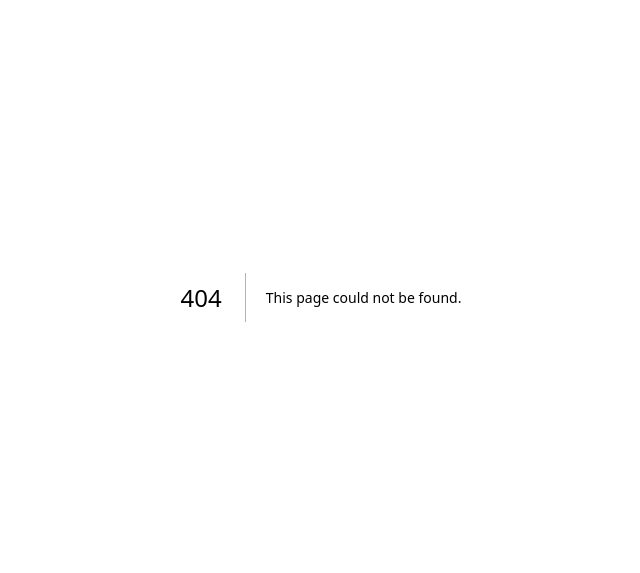
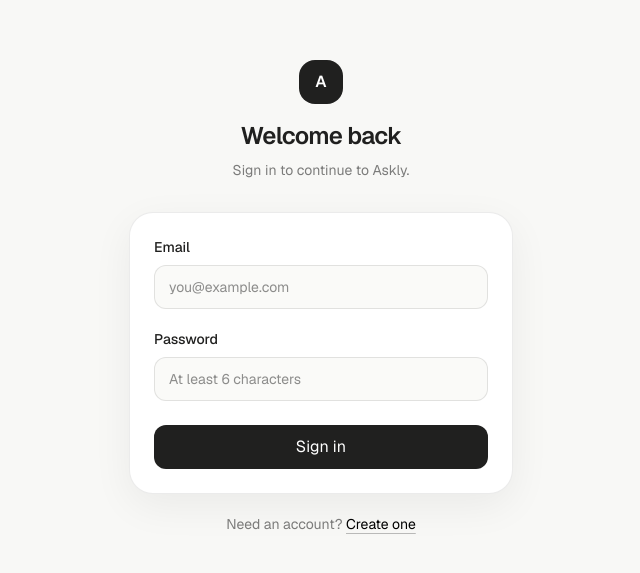
Before and after one commit to chenusimon/TP2-Aplicacion-Serverless---Chenu-Bercellini, a Next.js app: page /login in a window 1280 px wide. Before the commit this address had no page. Shown: the part 103-676 px from the top of the page, without its empty margins (319-959 px from the left). Built offline with nearby package versions, Linux system fonts and the light colour scheme.

Commit message:
minor: meti la pagina de login y sinup

```diff
--- /dev/null
+++ b/app/login/page.tsx
@@ -0,0 +1,78 @@
+"use client";
+
+import { FormEvent, useState } from "react";
+import { useRouter } from "next/navigation";
+import { getSupabaseClient } from "@/lib/supabase/client";
+
+export default function LoginPage() {
+  const router = useRouter();
+  const [isSignUp, setIsSignUp] = useState(false);
+  const [email, setEmail] = useState("");
+  const [password, setPassword] = useState("");
+  const [message, setMessage] = useState("");
+  const [loading, setLoading] = useState(false);
+
+  async function handleSubmit(event: FormEvent<HTMLFormElement>) {
+    event.preventDefault();
+    setLoading(true);
+    setMessage("");
+
+    try {
+      const supabase = getSupabaseClient();
+
+      if (isSignUp) {
+        const { data, error } = await supabase.auth.signUp({ email, password });
+        if (error) throw error;
+
+        if (!data.session) {
+          setMessage("Account created. Check your email to confirm it, then sign in.");
+          setIsSignUp(false);
+          return;
+        }
+      } else {
+        const { error } = await supabase.auth.signInWithPassword({ email, password });
+        if (error) throw error;
+      }
+
+      router.replace("/");
+      router.refresh();
+    } catch (error) {
+      setMessage(error instanceof Error ? error.message : "Authentication failed.");
+    } finally {
+      setLoading(false);
+    }
+  }
+
+  return (
+    <main className="grid min-h-dvh place-items-center bg-[#f8f8f6] px-5 py-10 text-[#20201f]">
+      <section className="w-full max-w-sm">
+        <div className="mb-8 text-center">
+          <div className="mx-auto mb-4 grid size-11 place-items-center rounded-2xl bg-[#20201f] text-base font-semibold text-white">A</div>
+          <h1 className="text-2xl font-semibold tracking-[-0.03em]">{isSignUp ? "Create your account" : "Welcome back"}</h1>
+          <p className="mt-2 text-sm text-black/50">{isSignUp ? "Sign up to start using Askly." : "Sign in to continue to Askly."}</p>
+        </div>
+
+        <form onSubmit={handleSubmit} className="rounded-3xl border border-black/8 bg-white p-6 shadow-[0_12px_40px_rgba(0,0,0,0.06)]">
+          <label className="block text-sm font-medium" htmlFor="email">Email</label>
+          <input id="email" type="email" autoComplete="email" required value={email} onChange={(event) => setEmail(event.target.value)} placeholder="you@example.com" className="mt-2 h-11 w-full rounded-xl border border-black/10 bg-[#fafaf8] px-3.5 text-sm outline-none transition focus:border-black/30 focus:ring-3 focus:ring-black/5" />
+
+          <label className="mt-5 block text-sm font-medium" htmlFor="password">Password</label>
+          <input id="password" type="password" autoComplete={isSignUp ? "new-password" : "current-password"} minLength={6} required value={password} onChange={(event) => setPassword(event.target.value)} placeholder="At least 6 characters" className="mt-2 h-11 w-full rounded-xl border border-black/10 bg-[#fafaf8] px-3.5 text-sm outline-none transition focus:border-black/30 focus:ring-3 focus:ring-black/5" />
+
+          {message && <p role="status" className="mt-4 rounded-xl bg-black/5 px-3 py-2.5 text-sm leading-5 text-black/65">{message}</p>}
+
+          <button type="submit" disabled={loading} className="mt-6 h-11 w-full rounded-xl bg-[#20201f] text-sm font-medium text-white transition hover:bg-black disabled:cursor-not-allowed disabled:opacity-50">
+            {loading ? "Please wait..." : isSignUp ? "Create account" : "Sign in"}
+          </button>
+        </form>
+
+        <p className="mt-5 text-center text-sm text-black/50">
+          {isSignUp ? "Already have an account?" : "Need an account?"}{" "}
+          <button type="button" onClick={() => { setIsSignUp((value) => !value); setMessage(""); }} className="font-medium text-black underline decoration-black/25 underline-offset-4">
+            {isSignUp ? "Sign in" : "Create one"}
+          </button>
+        </p>
+      </section>
+    </main>
+  );
+}
--- a/app/page.tsx
+++ b/app/page.tsx
@@ -1,3 +1,10 @@
+"use client";
+
+import { useEffect, useState } from "react";
+import { useRouter } from "next/navigation";
+import type { User } from "@supabase/supabase-js";
+import { getSupabaseClient } from "@/lib/supabase/client";
+
 const chats = ["Planning a weekend trip", "Explain serverless apps", "Study notes for databases", "Ideas for a portfolio", "Help with TypeScript"];
 
 function Icon({ name }: { name: "chat" | "edit" | "settings" | "user" | "send" | "menu" }) {
@@ -13,6 +20,38 @@ function Icon({ name }: { name: "chat" | "edit" | "settings" | "user" | "send" |
 }
 
 export default function Home() {
+  const router = useRouter();
+  const [user, setUser] = useState<User | null>(null);
+  const [checkingSession, setCheckingSession] = useState(true);
+
+  useEffect(() => {
+    const supabase = getSupabaseClient();
+
+    supabase.auth.getSession().then(({ data }) => {
+      if (!data.session) router.replace("/login");
+      setUser(data.session?.user ?? null);
+      setCheckingSession(false);
+    });
+
+    const { data: listener } = supabase.auth.onAuthStateChange((_event, session) => {
+      setUser(session?.user ?? null);
+      if (!session) router.replace("/login");
+    });
+
+    return () => listener.subscription.unsubscribe();
+  }, [router]);
+
+  async function handleSignOut() {
+    await getSupabaseClient().auth.signOut();
+    router.replace("/login");
+  }
+
+  if (checkingSession || !user) {
+    return <main className="grid min-h-dvh place-items-center bg-[#f8f8f6] text-sm text-black/45">Loading Askly...</main>;
+  }
+
+  const displayName = user.email?.split("@")[0] ?? "Student";
+
   return (
     <main className="flex h-dvh overflow-hidden bg-[#f8f8f6] text-[#20201f]">
       <aside className="hidden w-72 shrink-0 flex-col border-r border-black/8 bg-[#efefec] p-3 md:flex">
@@ -24,7 +63,7 @@ export default function Home() {
         </nav>
         <div className="space-y-1 border-t border-black/8 pt-3">
           <button type="button" className="flex w-full items-center gap-3 rounded-xl px-3 py-2.5 text-sm text-black/65 hover:bg-black/5"><Icon name="settings" /> Settings</button>
-          <button type="button" className="flex w-full items-center gap-3 rounded-xl px-3 py-2.5 text-left hover:bg-black/5"><div className="grid size-8 place-items-center rounded-full bg-[#d9ddd2] text-[#3b4434]"><Icon name="user" /></div><div className="min-w-0"><p className="truncate text-sm font-medium">Student User</p><p className="truncate text-xs text-black/45">student@example.com</p></div></button>
+          <div className="flex items-center gap-2 rounded-xl px-3 py-2.5"><div className="grid size-8 shrink-0 place-items-center rounded-full bg-[#d9ddd2] text-[#3b4434]"><Icon name="user" /></div><div className="min-w-0 flex-1"><p className="truncate text-sm font-medium capitalize">{displayName}</p><p className="truncate text-xs text-black/45">{user.email}</p></div><button type="button" onClick={handleSignOut} className="rounded-lg px-2 py-1 text-xs font-medium text-black/50 hover:bg-black/5 hover:text-black">Log out</button></div>
         </div>
       </aside>
 
--- /dev/null
+++ b/lib/supabase/client.ts
@@ -0,0 +1,17 @@
+import { createClient, type SupabaseClient } from "@supabase/supabase-js";
+
+let browserClient: SupabaseClient | undefined;
+
+export function getSupabaseClient(): SupabaseClient {
+  if (browserClient) return browserClient;
+
+  const url = process.env.NEXT_PUBLIC_SUPABASE_URL;
+  const key = process.env.NEXT_PUBLIC_SUPABASE_ANON_KEY;
+
+  if (!url || !key) {
+    throw new Error("Supabase environment variables are not configured.");
+  }
+
+  browserClient = createClient(url, key);
+  return browserClient;
+}
--- a/package.json
+++ b/package.json
@@ -9,6 +9,7 @@
     "lint": "eslint"
   },
   "dependencies": {
+    "@supabase/supabase-js": "^2.112.3",
     "next": "16.3.1",
     "react": "19.2.8",
     "react-dom": "19.2.8"
```
Also changed, not shown: 2 other files (tests, documents, lock files or other folders).
